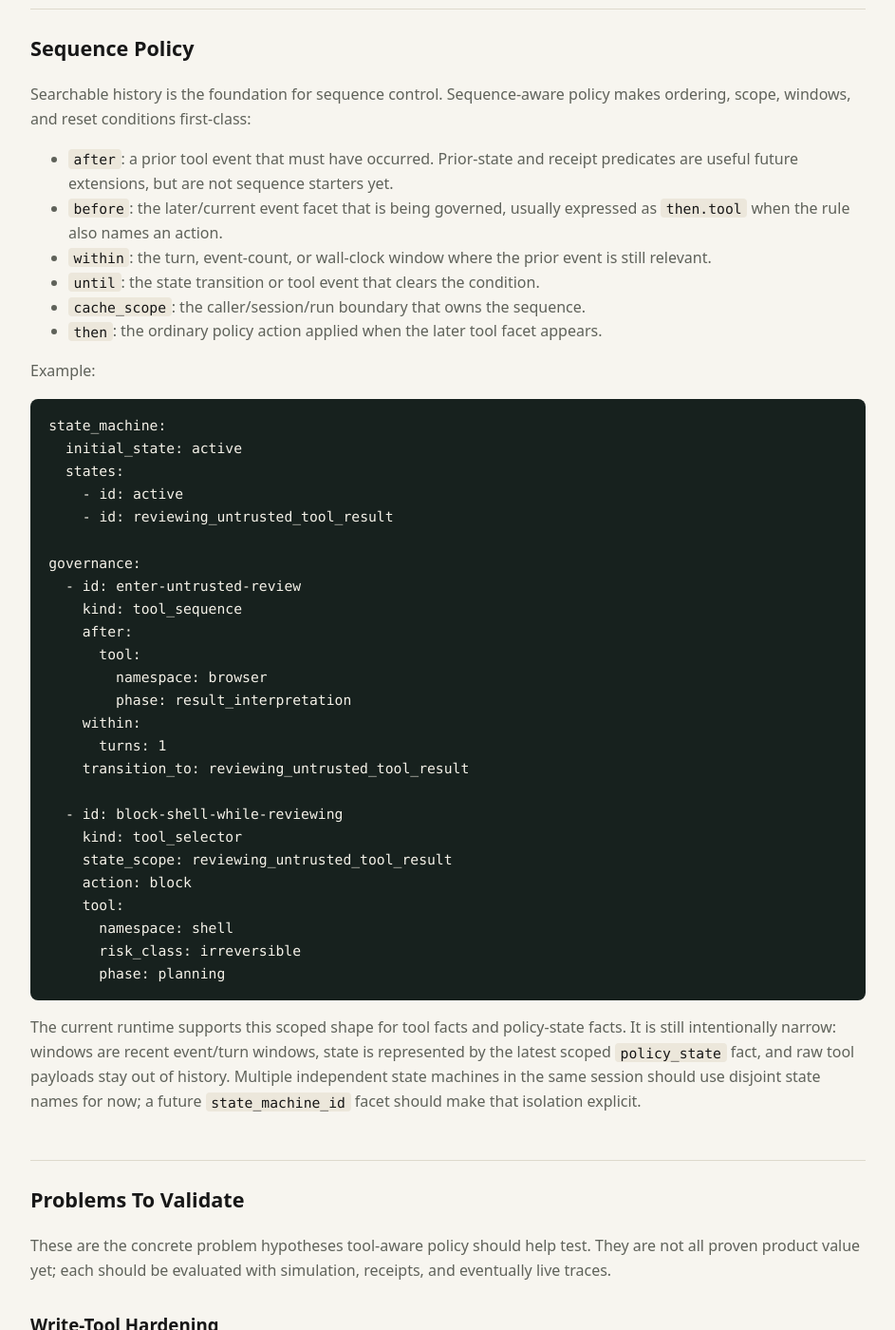
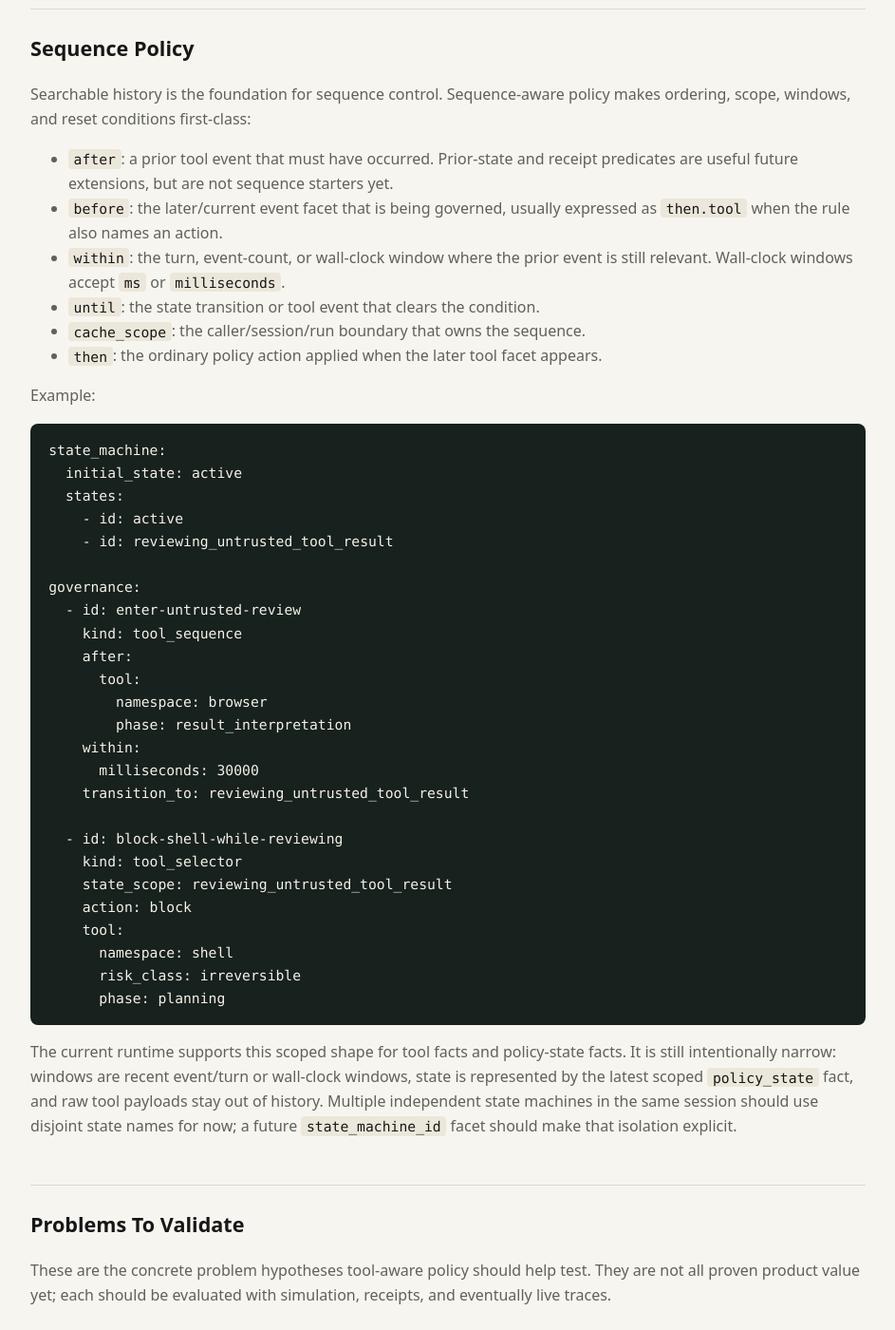
Before and after one commit to bglusman/ingary, a Jekyll site: the page built from docs/tool-context-policy.md, in a window 1280 px wide and 1400 px high, scrolled down 1595 px. Shown: the whole window at 95% size, without its empty margins (168-1111 px from the left). Built offline with Jekyll 4.4.1, drawn with Linux system fonts in a browser that asks for light colours.

Commit message:
Harden tool sequence predicate coverage

````diff
--- a/docs/tool-context-policy.md
+++ b/docs/tool-context-policy.md
@@ -85,7 +85,7 @@ makes ordering, scope, windows, and reset conditions first-class:
 - `before`: the later/current event facet that is being governed, usually
   expressed as `then.tool` when the rule also names an action.
 - `within`: the turn, event-count, or wall-clock window where the prior event is
-  still relevant.
+  still relevant. Wall-clock windows accept `ms` or `milliseconds`.
 - `until`: the state transition or tool event that clears the condition.
 - `cache_scope`: the caller/session/run boundary that owns the sequence.
 - `then`: the ordinary policy action applied when the later tool facet appears.
@@ -107,7 +107,7 @@ governance:
         namespace: browser
         phase: result_interpretation
     within:
-      turns: 1
+      milliseconds: 30000
     transition_to: reviewing_untrusted_tool_result
 
   - id: block-shell-while-reviewing
@@ -121,11 +121,11 @@ governance:
 ```
 
 The current runtime supports this scoped shape for tool facts and policy-state
-facts. It is still intentionally narrow: windows are recent event/turn windows,
-state is represented by the latest scoped `policy_state` fact, and raw tool
-payloads stay out of history. Multiple independent state machines in the same
-session should use disjoint state names for now; a future `state_machine_id`
-facet should make that isolation explicit.
+facts. It is still intentionally narrow: windows are recent event/turn or
+wall-clock windows, state is represented by the latest scoped `policy_state`
+fact, and raw tool payloads stay out of history. Multiple independent state
+machines in the same session should use disjoint state names for now; a future
+`state_machine_id` facet should make that isolation explicit.
 
 ## Problems To Validate
 
````
Also changed, not shown: contracts/tool-context-policy-contract.md (+1 -1 lines), 1 other file.
